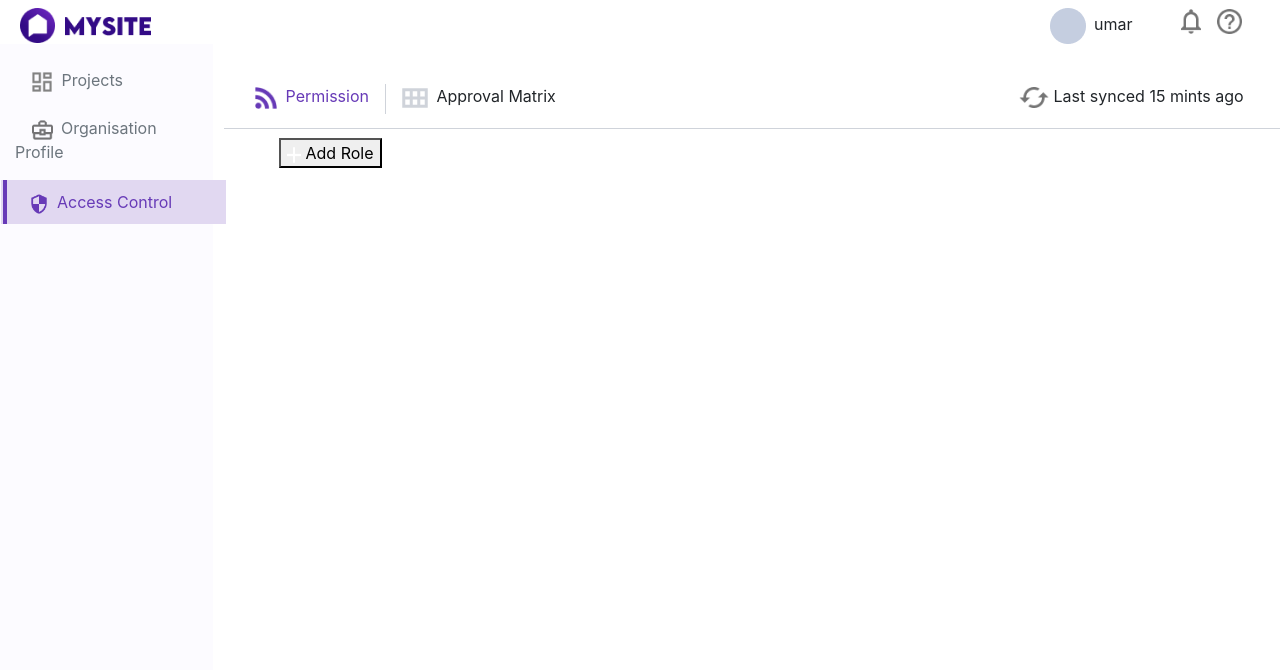
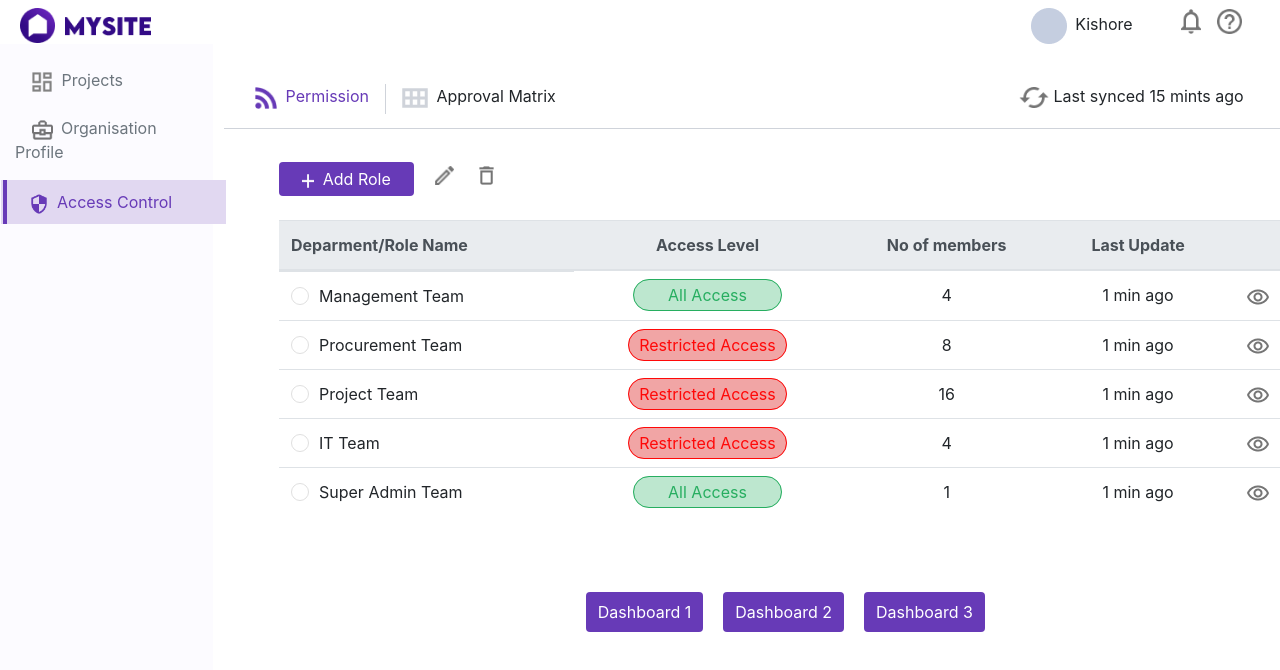
Before and after one commit to mdumar112233/mysite-dashboard-assigment, a React (Create React App) app: page / in a window 1280 px wide. Shown: the top 670 px of the page. Built offline with nearby package versions, Linux system fonts and the light colour scheme.

Commit message:
update table

```diff
--- a/src/App.js
+++ b/src/App.js
@@ -6,6 +6,8 @@ import {
 } from "react-router-dom";
 import MySite from './Components/MySite1/MySite';
 import Navbar from './Components/Share/Navbar/Navbar';
+import MySite2 from './Components/MySite2/MySite2';
+import MySite3 from './Components/MySite3/MySite3';
 
 
 function App() {
@@ -16,6 +18,15 @@ function App() {
         <Route exact path='/'>
           <MySite/>
         </Route>
+        <Route path='/dashboard1'>
+          <MySite/>
+        </Route>
+        <Route path='/dashboard2'>
+          <MySite2/>
+        </Route>
+        <Route path='/dashboard3'>
+          <MySite3/>
+        </Route>
       </Switch>
     </Router>
   );
--- a/src/Components/MySite1/MySite.css
+++ b/src/Components/MySite1/MySite.css
@@ -20,3 +20,57 @@
 .synced img{
     height: 21px;
 }
+.add-delete img{
+    height: 14px;
+    margin-right: 4px;
+}
+.add-btn{
+    border: 0;
+    background-color: #673AB7;
+    padding: 5px 23px;
+    border-radius: 4px;
+    color: #fff;
+}
+.edit img{
+    height: 19px;
+    margin-left: 20px;
+}
+.remove img{
+    height: 19px;
+    margin-left: 20px;
+}
+.white-dot{
+    position: relative;
+    width: 18px;
+    height: 18px;
+    border: 1px solid #E0E0E0;
+    background-color: #FFFFFF;
+    border-radius: 50%;
+    margin-right: 10px;
+    margin-top: 3px;
+}
+.access-status-yes{
+    background: rgba(39, 174, 96, 0.3);
+    padding: 5px 34px;
+    border: 1px solid #27AE60;
+    border-radius: 18px;
+    color: #27AE60;
+}
+.access-status-no{
+    background: #df343470;
+    padding: 5px 10px;
+    border: 1px solid #FF0808;
+    border-radius: 18px;
+    color: #FF0808;
+}
+.switch-dashboard a:hover{
+    text-decoration: none !important;
+    color: #fff;
+}
+.dashboard1{
+    color: #fff;
+    background-color: #673AB7;
+    padding: 8px 12px;
+    border-radius: 4px;
+    margin: 60px 10px;
+}
--- a/src/Components/MySite1/MySite.js
+++ b/src/Components/MySite1/MySite.js
@@ -4,6 +4,8 @@ import Features from '../Share/Sidebar/Features/Features';
 import plus from '../../Images/add_24px.png';
 import edit from '../../Images/edit_24px.png';
 import remove from '../../Images/delete_24px.png';
+import view from '../../Images/remove_red_eye_24px.png';
+import { Link } from 'react-router-dom';
 import './MySite.css';
 
 const MySite = () => {
@@ -12,9 +14,74 @@ const MySite = () => {
                 <Sidebar></Sidebar>
                 <div className="col-md-10 mySite1-container" style={{marginLeft: '15rem'}}>
                     <Features></Features>
-                    <div className='add-delete mt-4 ml-4'>
-                        <button><img src={plus} alt="" /> Add Role</button>
+                    <div className='add-delete mt-5 ml-4 d-flex'>
+                        <div>
+                            <button className='add-btn'><img src={plus} alt="edit" />  Add Role</button>
+                        </div>
+                        <div className="edit" role='button'>
+                            <img src={edit} alt="edit" />
+                        </div>
+                        <div className="remove" role='button'>
+                            <img src={remove} alt="remove" />
+                        </div>
                     </div>
+
+                   <div className='mt-4 ml-4'>
+                        <table class="table">
+                        <thead class="thead-light">
+                            <tr>
+                            <th scope="col">Deparment/Role Name</th>
+                            <th scope="col" className='text-center'>Access Level</th>
+                            <th scope="col" className='text-center'>No of members</th>
+                            <th scope="col" className='text-center'>Last Update</th>
+                            <th scope="col"></th>
+                            </tr>
+                        </thead>
+                        <tbody>
+                            <tr>
+                            <td className='d-flex'><div className='white-dot'></div> <div>Management Team</div></td>
+                            <td className='text-center'><span className='access-status-yes'>All Access</span></td>
+                            <td className='text-center'>4</td>
+                            <td className='text-center'>1 min ago</td>
+                            <td className='text-center'><img src={view} alt="" /></td>
+                            </tr>
+                            <tr>
+                            <td className='d-flex'><div className='white-dot'></div> <div>Procurement Team</div></td>
+                            <td className='text-center'><span className='access-status-no'>Restricted Access</span></td>
+                            <td className='text-center'>8</td>
+                            <td className='text-center'>1 min ago</td>
+                            <td className='text-center'><img src={view} alt="" /></td>
+                            </tr>
+                            <tr>
+                            <td className='d-flex'><div className='white-dot'></div> <div>Project Team</div></td>
+                            <td className='text-center'><span className='access-status-no'>Restricted Access</span></td>
+                            <td className='text-center'>16</td>
+                            <td className='text-center'>1 min ago</td>
+                            <td className='text-center'><img src={view} alt="" /></td>
+                            </tr>
+                            <tr>
+                            <td className='d-flex'><div className='white-dot'></div> <div>IT Team</div></td>
+                            <td className='text-center'><span className='access-status-no'>Restricted Access</span></td>
+                            <td className='text-center'>4</td>
+                            <td className='text-center'>1 min ago</td>
+                            <td className='text-center'><img src={view} alt="" /></td>
+                            </tr>
+                            <tr>
+                            <td className='d-flex'><div className='white-dot'></div> <div>Super Admin Team</div></td>
+                            <td className='text-center'><span className='access-status-yes'>All Access</span></td>
+                            <td className='text-center'>1</td>
+                            <td className='text-center'>1 min ago</td>
+                            <td className='text-center'><img src={view} alt="" /></td>
+                            </tr>
+                        </tbody>
+                        </table>
+
+                        <div className="switch-dashboard d-flex justify-content-center">
+                            <Link className='dashboard1'  to='/dashboard1'>Dashboard 1</Link>
+                            <Link className='dashboard1'  to='/dashboard2'>Dashboard 2</Link>
+                            <Link className='dashboard1'  to='/dashboard3'>Dashboard 3</Link>
+                        </div>
+                   </div>
                 </div>
                 <div className='under-border'></div>
             </section>
--- a/src/Components/MySite2/MySite2.js
+++ b/src/Components/MySite2/MySite2.js
@@ -0,0 +1,17 @@
+import React from 'react';
+import { Link } from 'react-router-dom';
+
+const MySite2 = () => {
+    return (
+        <div>
+            <h3>Hello</h3>
+            <div className="switch-dashboard d-flex justify-content-center">
+                            <Link className='dashboard1'  to='/dashboard1'>Dashboard 1</Link>
+                            <Link className='dashboard1'  to='/dashboard2'>Dashboard 2</Link>
+                            <Link className='dashboard1'  to='/dashboard3'>Dashboard 3</Link>
+                        </div>
+        </div>
+    );
+};
+
+export default MySite2;
--- a/src/Components/MySite3/MySite3.js
+++ b/src/Components/MySite3/MySite3.js
@@ -0,0 +1,11 @@
+import React from 'react';
+
+const MySite3 = () => {
+    return (
+        <div>
+
+        </div>
+    );
+};
+
+export default MySite3;
--- a/src/Components/Share/Navbar/Navbar.js
+++ b/src/Components/Share/Navbar/Navbar.js
@@ -19,7 +19,7 @@ const Navbar = () => {
             </div>
             <div className="info-notification d-flex">
                 <div className="avatar-img">
-                    <img src={avatar} role="button" alt="avatar" /><span className='ml-2' role="button">umar</span>
+                    <img src={avatar} role="button" alt="avatar" /><span className='ml-2' role="button">Kishore</span>
                 </div>
                 <div className="notification">
                     <img className='ml-5' role="button" src={notification} alt="" />
```
